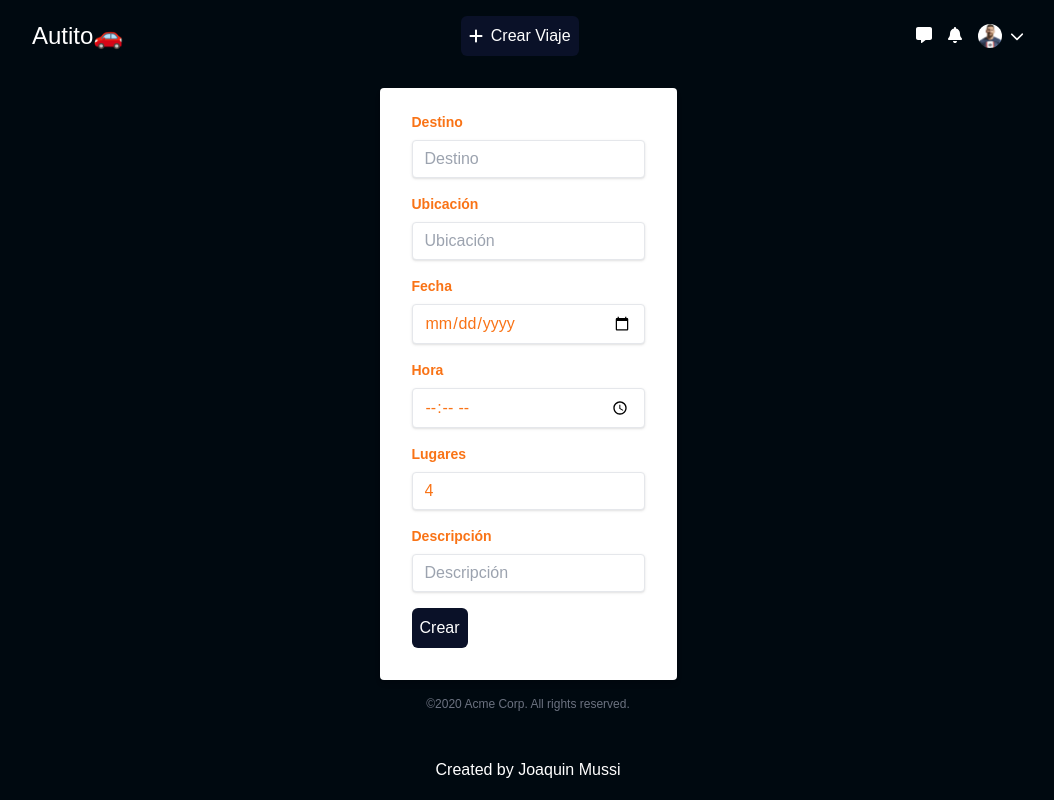
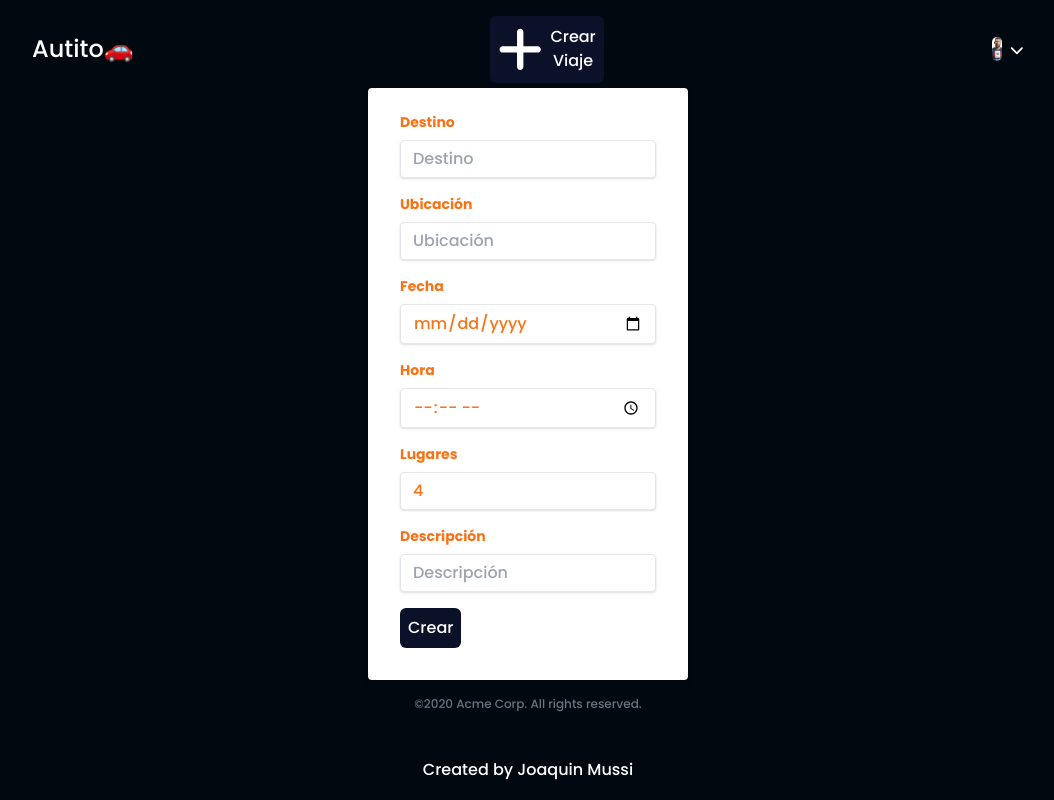
Before and after one commit to MussiDev/autito, a Next.js app: page /Viajes/NuevoViaje in a window 1280 px wide. Shown: the whole page, without its empty margins (112-1166 px from the left). Built offline with nearby package versions, Linux system fonts and the light colour scheme.

Commit message:
some changes

```diff
--- a/src/app/Viajes/EditarViaje/[id]/page.tsx
+++ b/src/app/Viajes/EditarViaje/[id]/page.tsx
@@ -16,9 +16,9 @@ const getTravelById = async (id: string) => {
     }
 };
 
-export default async function EditarViaje({ params }: { params: RouteParams }) {
+export default async function editarViaje({ params }: { params: RouteParams }) {
     const { id } = params;
     await getTravelById(id);
 
-    return <Form type="create" id={id} />;
+    return <Form type="edit" id={id} />;
 }
--- a/src/app/globals.css
+++ b/src/app/globals.css
@@ -1,11 +1,10 @@
 @tailwind base;
 @tailwind components;
 @tailwind utilities;
-@import url('https://fonts.googleapis.com/css2?family=Poppins:ital,wght@0,100;0,200;0,300;0,400;0,500;0,600;0,700;0,800;1,100;1,200;1,300;1,400;1,500;1,600;1,700&display=swap');
+
 
 :root {
   background-color: Canvas;
   color: CanvasText;
   color-scheme: dark light;
-  font-family: 'Poppins', sans-serif;
 }
--- a/src/app/layout.tsx
+++ b/src/app/layout.tsx
@@ -1,9 +1,9 @@
 import "./globals.css";
-import "@fortawesome/fontawesome-svg-core/styles.css";
 
 import Footer from "@/src/components/Footer/Footer";
 import type { Metadata } from "next";
 import Navbar from "@/src/components/Navbar/Navbar";
+import { Poppins } from "next/font/google";
 import React from "react";
 import { config } from "@fortawesome/fontawesome-svg-core";
 
@@ -14,10 +14,17 @@ export const metadata: Metadata = {
     description: "Web App about post images",
 };
 
+const poppins = Poppins({
+    weight: ["300", "500", "700"],
+    subsets: ["latin"],
+});
+
 export default function RootLayout({ children }: { children: React.ReactNode }) {
     return (
         <html lang="es">
-            <body className="grid min-h-screen grid-rows-[60px,1fr,60px] gap-4 bg-main text-white">
+            <body
+                className={`grid min-h-screen grid-rows-[60px,1fr,60px] gap-4 bg-main text-white ${poppins.className}`}
+            >
                 <Navbar />
                 <main className="m-auto">{children}</main>
                 <Footer />
--- a/src/app/page.tsx
+++ b/src/app/page.tsx
@@ -4,20 +4,31 @@ import { Viaje } from "../../entities/Travels/Viaje";
 import { Viajes } from "@/src/models/Viajes";
 
 const loadTravels = async () => {
+    try {
         const travels: Viaje[] = await Viajes.find();
+        if (!travels) {
+            throw new Error("Failed to fetch travel");
+        }
         return travels;
+    } catch (error) {
+        console.log(error);
+    }
 };
 
 export default async function Home() {
-    const travels = await JSON.parse(JSON.stringify(await loadTravels()));
+    const travels: any[] = []; //await JSON.parse(JSON.stringify(await loadTravels()));
 
     return (
+        <Suspense fallback={<p>Loading travels...</p>}>
+            {travels?.length > 0 ? (
                 <article className="grid lg:grid-cols-[repeat(3,_minmax(15rem,_1fr))] md:grid-cols-2 sm:grid-cols-1 m-auto max-w-screen-lg gap-2">
-            <Suspense fallback={<p>Loading travels...</p>}>
-                {travels?.map((travel: any) => (
+                    {travels.map((travel: any) => (
                         <TravelCard key={travel._id} travel={travel} id={travel._id} />
                     ))}
+                </article>
+            ) : (
+                <div>No hay viajes disponibles.</div>
+            )}
         </Suspense>
-        </article>
     );
 }
--- a/src/common/Form/Form.tsx
+++ b/src/common/Form/Form.tsx
@@ -26,7 +26,7 @@ export default function Form(props: FormProps) {
     const handleSubmit = async (e: FormEvent) => {
         e.preventDefault();
         const { destino, ubicacion, fecha, hora, lugares, descripcion } = newTravel;
-        if (!destino || !ubicacion || !fecha || !hora || !lugares || !descripcion) return;
+        if (!destino || !ubicacion || !fecha || !hora || !lugares) return;
 
         try {
             const response =
@@ -45,7 +45,7 @@ export default function Form(props: FormProps) {
                           },
                           body: JSON.stringify(newTravel),
                       });
-
+            console.log(response);
             if (response.ok) {
                 router.push("/");
                 router.refresh();
@@ -150,7 +150,10 @@ export default function Form(props: FormProps) {
                     />
                 </div>
 
-                <Button data={{ text: "Crear" }} />
+                <Button
+                    data={{ text: `${type === "create" ? "Crear" : "Modificar"}` }}
+                    events={{ handleClick: handleSubmit }}
+                />
             </form>
             <p className="text-center text-gray-500 text-xs">&copy;2020 Acme Corp. All rights reserved.</p>
         </div>
--- a/src/components/Travels/TravelCard.tsx
+++ b/src/components/Travels/TravelCard.tsx
@@ -67,7 +67,7 @@ export default function TravelCard(props: TravelCardProps) {
             <div className="flex flex-row justify-evenly w-full">
                 <Button data={{ text: "Reservar Asiento", className: "bg-secondary" }} />
                 <Button data={{ text: "Borrar" }} events={{ handleClick: handleDelete }} />
-                <Link href={`/Viajes/`} legacyBehavior>
+                <Link href={`/Viajes/EditarViaje/${id}`} legacyBehavior>
                     Editar
                 </Link>
             </div>
```
Also changed, not shown: src/app/api/viajes/[id]/route.ts (renamed from src/app/api/viajes/[viajeid]/route.ts). Lines whose indentation alone changed are shown as unchanged.
